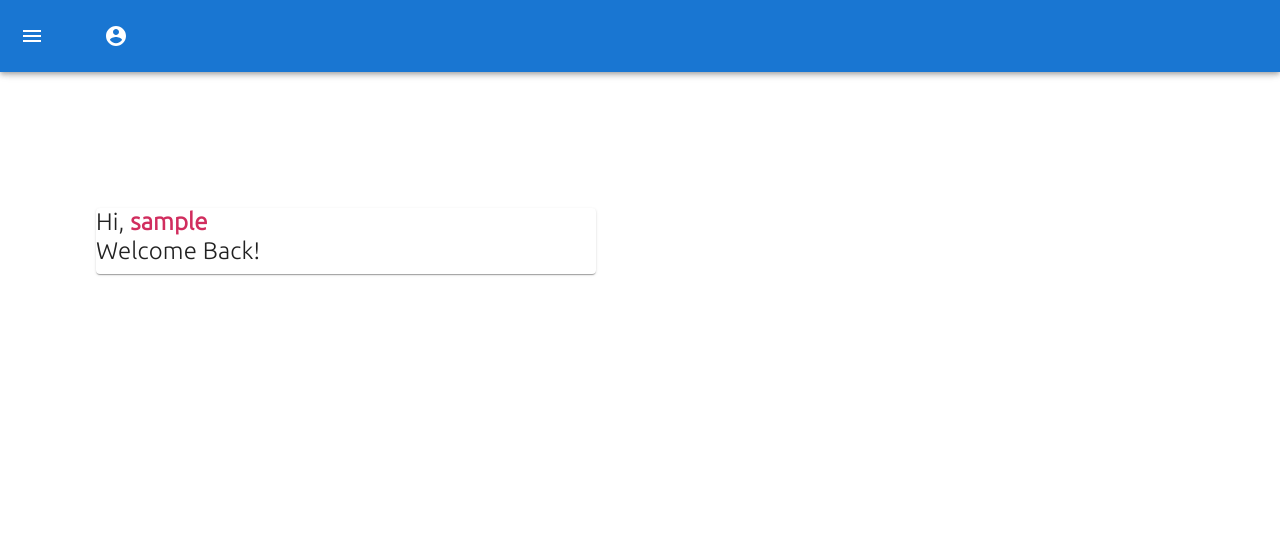
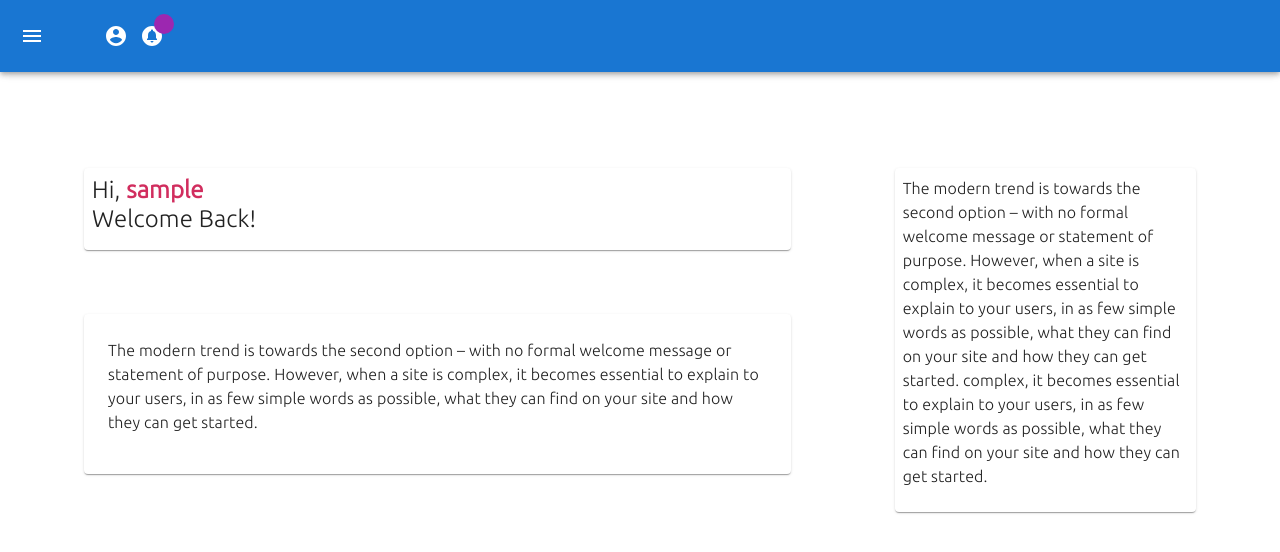
Before and after one commit to sarankumar1998/port, a React (Create React App) app: page /home in a window 1280 px wide. Shown: the top 552 px of the page. Built offline with nearby package versions, Linux system fonts and the light colour scheme; no server answers; sample sign-in values are in the browser's storage; the HTML template or start-up script is replaced by a standard one.

Commit message:
today changes is notify

```diff
--- a/src/components/Navbars.js
+++ b/src/components/Navbars.js
@@ -18,15 +18,17 @@ import ListItemButton from '@mui/material/ListItemButton';
 import { Link, useNavigate } from "react-router-dom";
 import ListItemIcon from '@mui/material/ListItemIcon';
 import ListItemText from '@mui/material/ListItemText';
-import InboxIcon from '@mui/icons-material/MoveToInbox';
+import CircleNotificationsIcon from '@mui/icons-material/CircleNotifications';
 import InfoIcon from '@mui/icons-material/Info';
 import SwipeableDrawer from "@mui/material/SwipeableDrawer";
 import LibraryBooksIcon from '@mui/icons-material/LibraryBooks';
 import Tooltip, { tooltipClasses } from '@mui/material/Tooltip';
 import AccountCircleIcon from '@mui/icons-material/AccountCircle';
 import ContactsIcon from '@mui/icons-material/Contacts';
-import { AccountCircle, Home, ViewAgenda } from '@material-ui/icons';
-import { Menu, MenuItem } from '@mui/material';
+import { AccountCircle, Home, SettingsCellSharp, ViewAgenda } from '@material-ui/icons';
+import { Badge, Menu, MenuItem } from '@mui/material';
+import { useEffect } from 'react';
+import axios from 'axios';
 
 
 
@@ -113,6 +115,25 @@ const Drawer = styled(MuiDrawer, { shouldForwardProp: (prop) => prop !== 'open'
 );
 
 export default function MiniDrawer() {
+  const [all, setAll] = React.useState([]);
+
+  const getProduct = async () => {
+    await axios
+      .get(`http://localhost:4000/api/v1/special/Obj/`)
+      .then((res) => {
+        setAll(res.data.length)
+        // if (id === 2) {
+        //   setAll(res.data);
+        //   // setLoad(false);
+        // }
+      })
+      .catch((err) => console.log(err));
+  };
+  console.log(all, "len");
+
+  useEffect(() => {
+getProduct()
+  })
 
     const stringifiedPerson = localStorage.getItem("user");
   const personAsObjectAgain = JSON.parse(stringifiedPerson);
@@ -170,6 +191,7 @@ export default function MiniDrawer() {
       <AppBar position="fixed" open={open}>
         <Toolbar>
           <IconButton
+          //  style={{flexDirectio'}}
             color="inherit"
             aria-label="open drawer"
             onClick={handleDrawerOpen}
@@ -183,16 +205,7 @@ export default function MiniDrawer() {
             <MenuIcon />
           </IconButton>
           <div>
-              <IconButton
-                size="large"
-                aria-label="account of current user"
-                aria-controls="menu-appbar"
-                aria-haspopup="true"
-                onClick={handleMenu}
-                color="inherit"
-              >
-                <AccountCircle />
-              </IconButton>
+
               <Menu
                 id="menu-appbar"
                 anchorEl={anchorEl}
@@ -211,7 +224,22 @@ export default function MiniDrawer() {
                 <MenuItem onClick={handleClose}>{users.username}</MenuItem>
                 <MenuItem onClick={handleClick}>logout</MenuItem>
               </Menu>
+              <IconButton
+                size="large"
+                aria-label="account of current user"
+                aria-controls="menu-appbar"
+                aria-haspopup="true"
+                onClick={handleMenu}
+                color="inherit"
+              >
+                <AccountCircle />
+              </IconButton>
+
             </div>
+
+            <Badge color="secondary" badgeContent={all} showZero>
+            <CircleNotificationsIcon/>
+      </Badge>
 
 
 
--- /dev/null
+++ b/src/components/update/Modal.js
@@ -0,0 +1,15 @@
+import React from "react";
+import Dialog from "@material-ui/core/Dialog";
+import Form from "./Update";
+
+const ModalDialog = ({ open, handleClose }) => {
+  return (
+    // props received from App.js
+    <Dialog open={open} onClose={handleClose}>
+      // form to be created
+      <Form handleClose={handleClose} />
+    </Dialog>
+  );
+};
+
+export default ModalDialog;
--- /dev/null
+++ b/src/components/update/Update.js
@@ -0,0 +1,82 @@
+import React, { useState } from "react";
+import { makeStyles } from "@material-ui/core";
+import TextField from "@material-ui/core/TextField";
+import Button from "@material-ui/core/Button";
+
+const useStyles = makeStyles((theme) => ({
+  root: {
+    display: "flex",
+    flexDirection: "column",
+    justifyContent: "center",
+    alignItems: "center",
+    padding: theme.spacing(2),
+
+    "& .MuiTextField-root": {
+      margin: theme.spacing(1),
+      width: "300px"
+    },
+    "& .MuiButtonBase-root": {
+      margin: theme.spacing(2)
+    }
+  }
+}));
+
+const Form = ({ handleClose }) => {
+  const classes = useStyles();
+  // create state variables for each input
+  const [firstName, setFirstName] = useState("");
+  const [lastName, setLastName] = useState("");
+  const [email, setEmail] = useState("");
+  const [password, setPassword] = useState("");
+
+  const handleSubmit = (e) => {
+    e.preventDefault();
+    console.log(firstName, lastName, email, password);
+    handleClose();
+  };
+
+  return (
+    <form className={classes.root} onSubmit={handleSubmit}>
+      <TextField
+        label="First Name"
+        variant="filled"
+        required
+        value={firstName}
+        onChange={(e) => setFirstName(e.target.value)}
+      />
+      <TextField
+        label="Last Name"
+        variant="filled"
+        required
+        value={lastName}
+        onChange={(e) => setLastName(e.target.value)}
+      />
+      <TextField
+        label="Email"
+        variant="filled"
+        type="email"
+        required
+        value={email}
+        onChange={(e) => setEmail(e.target.value)}
+      />
+      <TextField
+        label="Password"
+        variant="filled"
+        type="password"
+        required
+        value={password}
+        onChange={(e) => setPassword(e.target.value)}
+      />
+      <div>
+        <Button variant="contained" onClick={handleClose}>
+          Cancel
+        </Button>
+        <Button type="submit" variant="contained" color="primary">
+          Signup
+        </Button>
+      </div>
+    </form>
+  );
+};
+
+export default Form;
--- a/src/containers/Home.js
+++ b/src/containers/Home.js
@@ -21,27 +21,62 @@ export default function Home() {
   }, [navigate]);
 
   return (
-    <div style={{ marginTop: "7rem" }}>
+    <div style={{ marginTop: "5rem" }}>
       <Navbars />
-      {/* <section>
-        <img src={theme} width="100%" alt="" />
-      </section> */}
-      <div style={{ margin: "3rem" }}>
+      <div style={{ margin: "2rem" }} className="row g-2">
+        <div className="col-xl-8">
+          <div style={{ marginBottom: "-2rem" }}>
             <Box component="main" sx={{ flexGrow: 1, p: 6 }}>
-          <Card  sx={{ maxWidth: 500 }}>
+              <Card sx={{ maxWidth: 800 }} style={{ padding: ".5rem" }}>
                 {users === null ? (
                   ""
                 ) : (
-              <h4>Hi, {''}
-                <span style={{ color: "rgb(209, 45, 94)", fontWeight: "600" }}>
+                  <h4>
+                    Hi, {""}
+                    <span
+                      style={{ color: "rgb(209, 45, 94)", fontWeight: "600" }}
+                    >
                       {users.username}
-                </span> <br/>
+                    </span>{" "}
+                    <br />
                     Welcome Back!
                   </h4>
                 )}
               </Card>
             </Box>
           </div>
+
+          <Box component="main" sx={{ p: 6 }}>
+            <Card sx={{ maxWidth: 800 }} style={{ padding: ".5rem" }}>
+              <p className="p-3">
+                The modern trend is towards the second option – with no formal
+                welcome message or statement of purpose. However, when a site is
+                complex, it becomes essential to explain to your users, in as
+                few simple words as possible, what they can find on your site
+                and how they can get started.
+              </p>
+            </Card>
+          </Box>
+        </div>
+
+      <div className="col-xl">
+
+      <Box component="main" sx={{ p: 6 }}>
+            <Card sx={{ maxWidth: 450 }} style={{ padding: ".5rem" }}>
+              <p>
+                The modern trend is towards the second option – with no formal
+                welcome message or statement of purpose. However, when a site is
+                complex, it becomes essential to explain to your users, in as
+                few simple words as possible, what they can find on your site
+                and how they can get started.
+                complex, it becomes essential to explain to your users, in as
+                few simple words as possible, what they can find on your site
+                and how they can get started.
+              </p>
+            </Card>
+          </Box>
+      </div>
+      </div>
     </div>
   );
 }
--- a/src/containers/Msc.js
+++ b/src/containers/Msc.js
@@ -1,15 +1,28 @@
-import { DeleteOutlined, EditOutlined } from "@material-ui/icons";
+import { DeleteOutlined, Edit, EditOutlined } from "@material-ui/icons";
 import { Box } from "@mui/material";
+import { Button } from "antd";
 import axios from "axios";
 import React, { useEffect, useState } from "react";
+import { useNavigate } from "react-router-dom";
 import Navbars from "../components/Navbars";
+import ModalDialog from "../components/update/Modal";
+import Update from "../components/update/Update";
 
 function Msc() {
   const [det, setDet] = useState([]);
   const [all, setAll] = useState([]);
   const [load, setLoad] = useState(true);
+  const [open, setOpen] = React.useState(false);
   const { id } = JSON.parse(localStorage.getItem("user"));
   console.log(id, "ooo");
+
+  const navigate = useNavigate();
+
+  useEffect(() => {
+    if (id === null) {
+      navigate("/login");
+    }
+  }, [navigate]);
 
   useEffect(() => {
     getProductById();
@@ -71,18 +84,27 @@ function Msc() {
     // }
   };
 
+  const handleOpen = () => {
+    setOpen(true);
+  };
+
+  // function to handle modal close
+  const handleClose = () => {
+    setOpen(false);
+  };
+
   return (
     <div className="container mt-5">
       <Navbars />
-{id !== 2 ?      <Box component="main" sx={{ flexGrow: 1, p: 6 }}>
+      <div style={{ marginTop: "5rem" }}></div>
+      {id !== 2 ? (
+        <Box component="main" sx={{ flexGrow: 1, p: 6 }}>
           <table class="table table-bordered">
             <thead>
               <tr>
                 <th>Name</th>
                 <th>Message</th>
                 <th>Status</th>
-              <th>Delete</th>
-              <th>Edit</th>
               </tr>
             </thead>
             {load ? (
@@ -95,23 +117,17 @@ function Msc() {
                       <td>{el.name}</td>
                       <td>{el.message}</td>
                       <td>{el.status}</td>
-                    <td onClick={() => handleDel(el.id)}>
-                      <DeleteOutlined />
-                    </td>
-                    <td onClick={() => handleEdit(el.id)}>
-                      <EditOutlined />
-                    </td>
                     </tr>
                   );
                 })}
               </tbody>
             )}
           </table>
-      </Box> : null
- }
+        </Box>
+      ) : null}
 
-
-  {all.length > 1 ?     <Box component="main" sx={{ flexGrow: 1, p: 6 }}>
+      {all.length > 1 ? (
+        <Box component="main" sx={{ flexGrow: 1, p: 6 }}>
           <table class="table table-bordered">
             <thead>
               <tr>
@@ -135,8 +151,14 @@ function Msc() {
                       <td onClick={() => handleDel(el.id)}>
                         <DeleteOutlined />
                       </td>
-                    <td onClick={() => handleEdit(el.id)}>
-                      <EditOutlined />
+                      <td>
+                        {" "}
+                        <Edit
+                          variant="contained"
+                          color="primary"
+                          onClick={handleOpen}
+                        />
+                        <ModalDialog open={open} handleClose={handleClose} />
                       </td>
                     </tr>
                   );
@@ -144,7 +166,8 @@ function Msc() {
               </tbody>
             )}
           </table>
-      </Box> : null}
+        </Box>
+      ) : null}
     </div>
   );
 }
--- a/src/containers/Skills.js
+++ b/src/containers/Skills.js
@@ -1,4 +1,4 @@
-import React from "react";
+import React, { useEffect } from "react";
 import html from "../assets/htm.png";
 import css from "../assets/css.png";
 import react from "../assets/react.png";
@@ -6,8 +6,16 @@ import exp from "../assets/nod.png";
 import boot from "../assets/boot.png";
 import mysql from "../assets/mysql.png";
 import Navbars from "../components/Navbars";
+import { useNavigate } from "react-router-dom";
 
 function Skills() {
+  const navigate = useNavigate();
+
+  useEffect(() => {
+    if (!!!localStorage.getItem("user")) {
+      navigate("/login");
+    }
+  }, [navigate]);
   return (
     <div>
       <Navbars />
```
Lines whose indentation alone changed are shown as unchanged.
